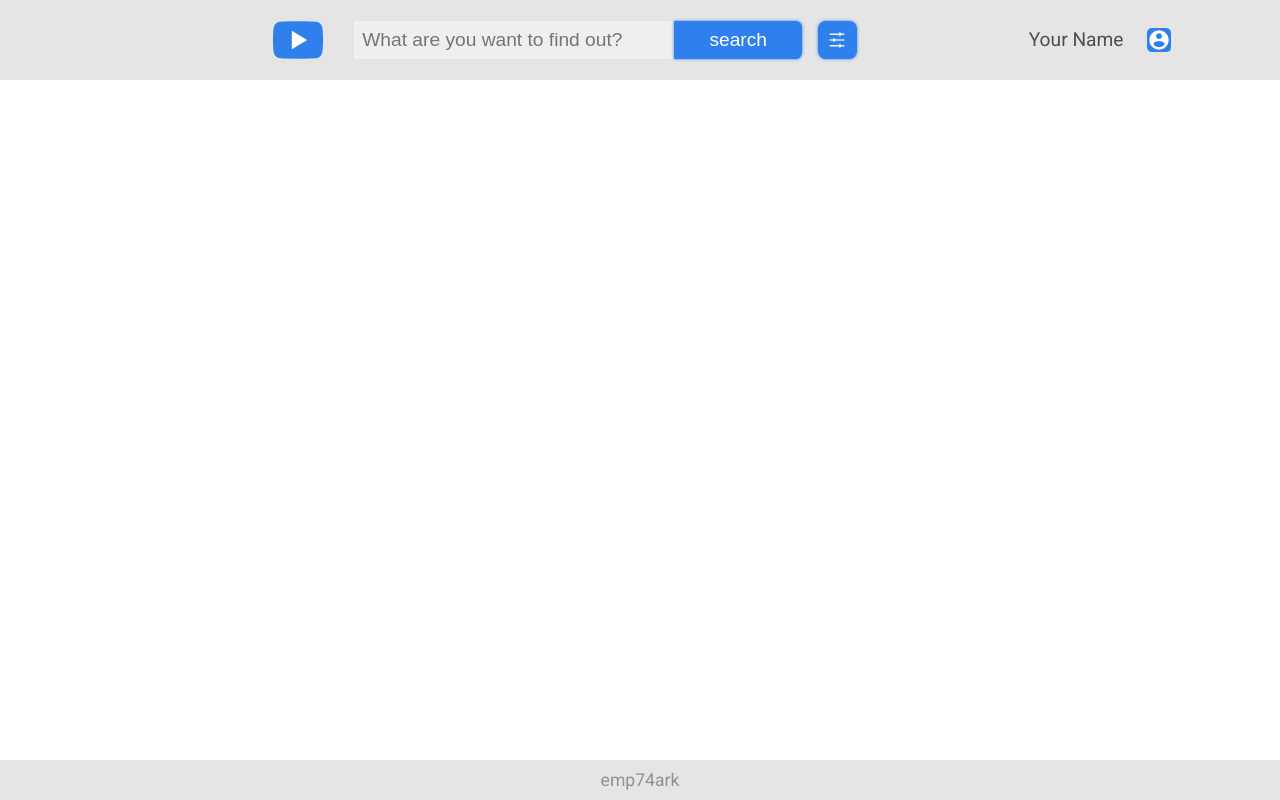
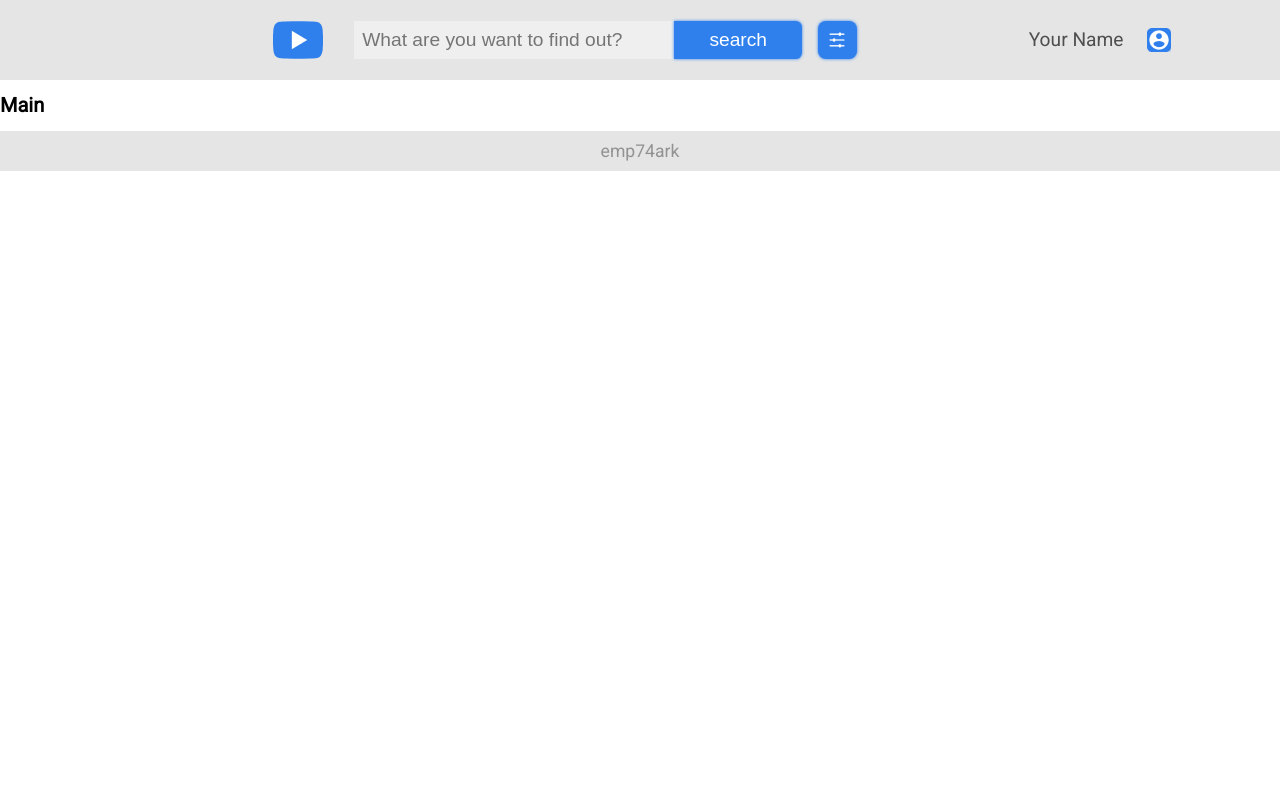
Before and after one commit to emp74ark/youtube-client, an Angular app: page / in a window 1280 px wide. Built offline with nearby package versions, Linux system fonts and the light colour scheme.

Commit message:
feat: basic routing

```diff
--- a/src/app/app-routing.module.ts
+++ b/src/app/app-routing.module.ts
@@ -1,7 +1,12 @@
 import { NgModule } from '@angular/core';
 import { RouterModule, Routes } from '@angular/router';
+import { MainComponent } from './components/main/main.component';
+import { UfoComponent } from './components/ufo/ufo.component';
 
-const routes: Routes = [];
+const routes: Routes = [
+  {path: '', component: MainComponent},
+  {path: '**', component: UfoComponent}
+];
 
 @NgModule({
   imports: [RouterModule.forRoot(routes)],
--- a/src/app/app.component.html
+++ b/src/app/app.component.html
@@ -1,3 +1,5 @@
 <app-header></app-header>
-<app-main></app-main>
+<main>
+  <router-outlet></router-outlet>
+</main>
 <app-footer></app-footer>
--- a/src/app/app.module.ts
+++ b/src/app/app.module.ts
@@ -8,6 +8,7 @@ import { FooterComponent } from './components/footer/footer.component';
 import { MainComponent } from './components/main/main.component';
 import { SearchComponent } from './components/search/search.component';
 import { LoginComponent } from './components/login/login.component';
+import { UfoComponent } from './components/ufo/ufo.component';
 
 @NgModule({
   declarations: [
@@ -16,7 +17,8 @@ import { LoginComponent } from './components/login/login.component';
     FooterComponent,
     MainComponent,
     SearchComponent,
-    LoginComponent
+    LoginComponent,
+    UfoComponent
   ],
   imports: [
     BrowserModule,
--- a/src/app/components/main/main.component.html
+++ b/src/app/components/main/main.component.html
@@ -1 +1 @@
-<main></main>
+<h1>Main</h1>
```
